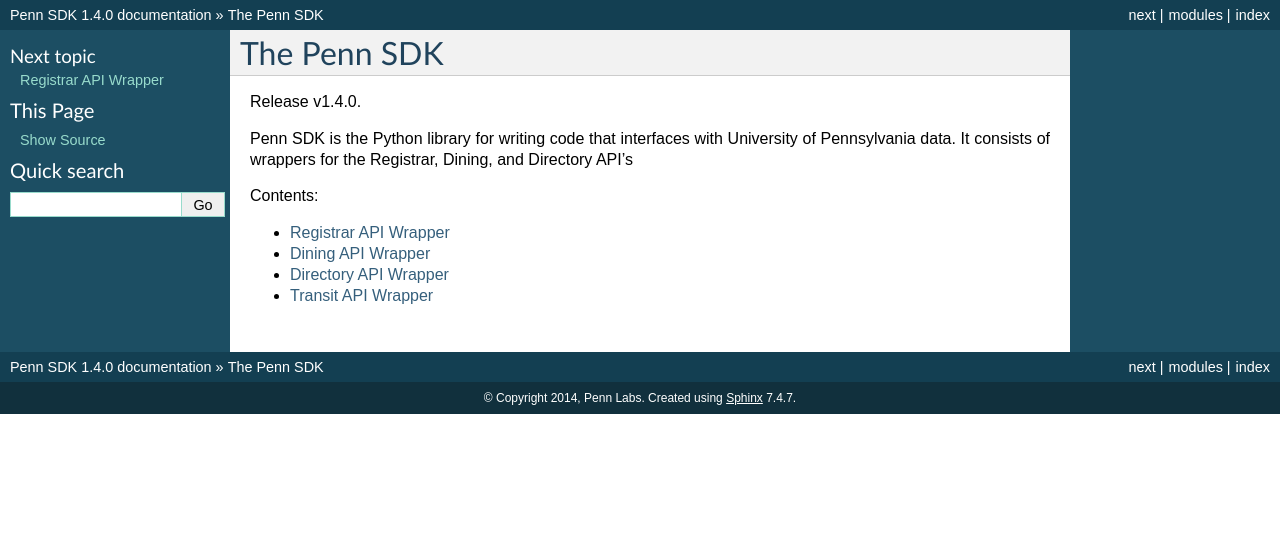
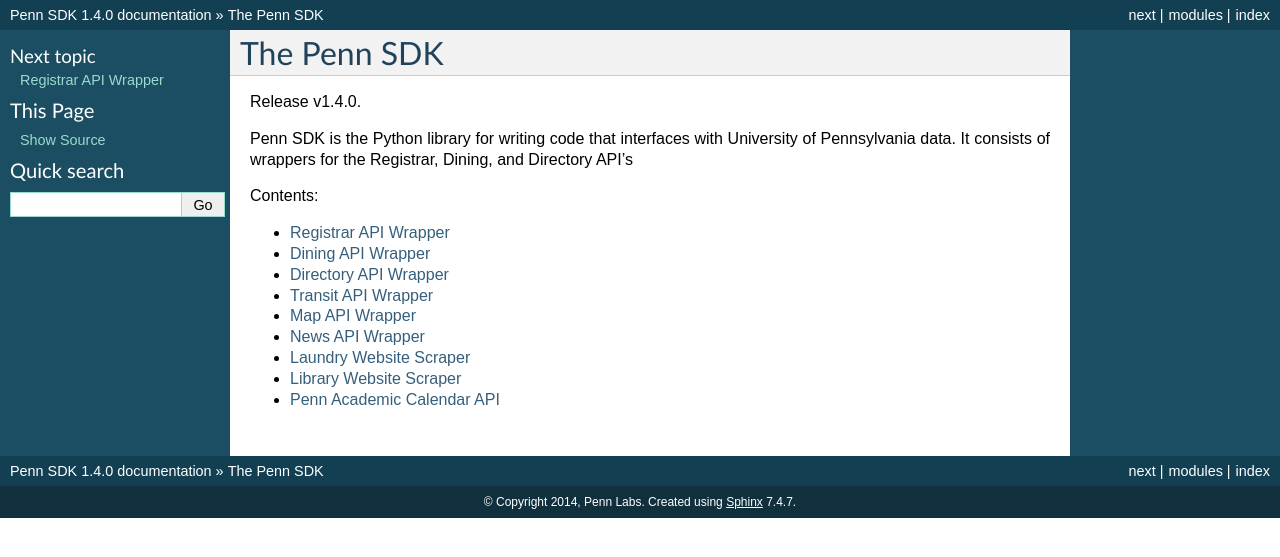
Before and after one commit to pennlabs/penn-sdk-python, a Sphinx documentation site: the page built from docs/index.rst, in a window 1280 px wide. Shown: the top 557 px of the page. Built offline with Sphinx 7.4.7, drawn with Linux system fonts in a browser that asks for light colours.

```diff
--- a/docs/index.rst
+++ b/docs/index.rst
@@ -21,3 +21,8 @@ Contents:
   dining
   directory
   transit
+  map
+  news
+  laundry
+  library
+  calendar
```
Also changed, not shown: docs/calendar.rst (added, +11 -0 lines), docs/map.rst (added, +13 -0 lines), docs/news.rst (added, +13 -0 lines).
